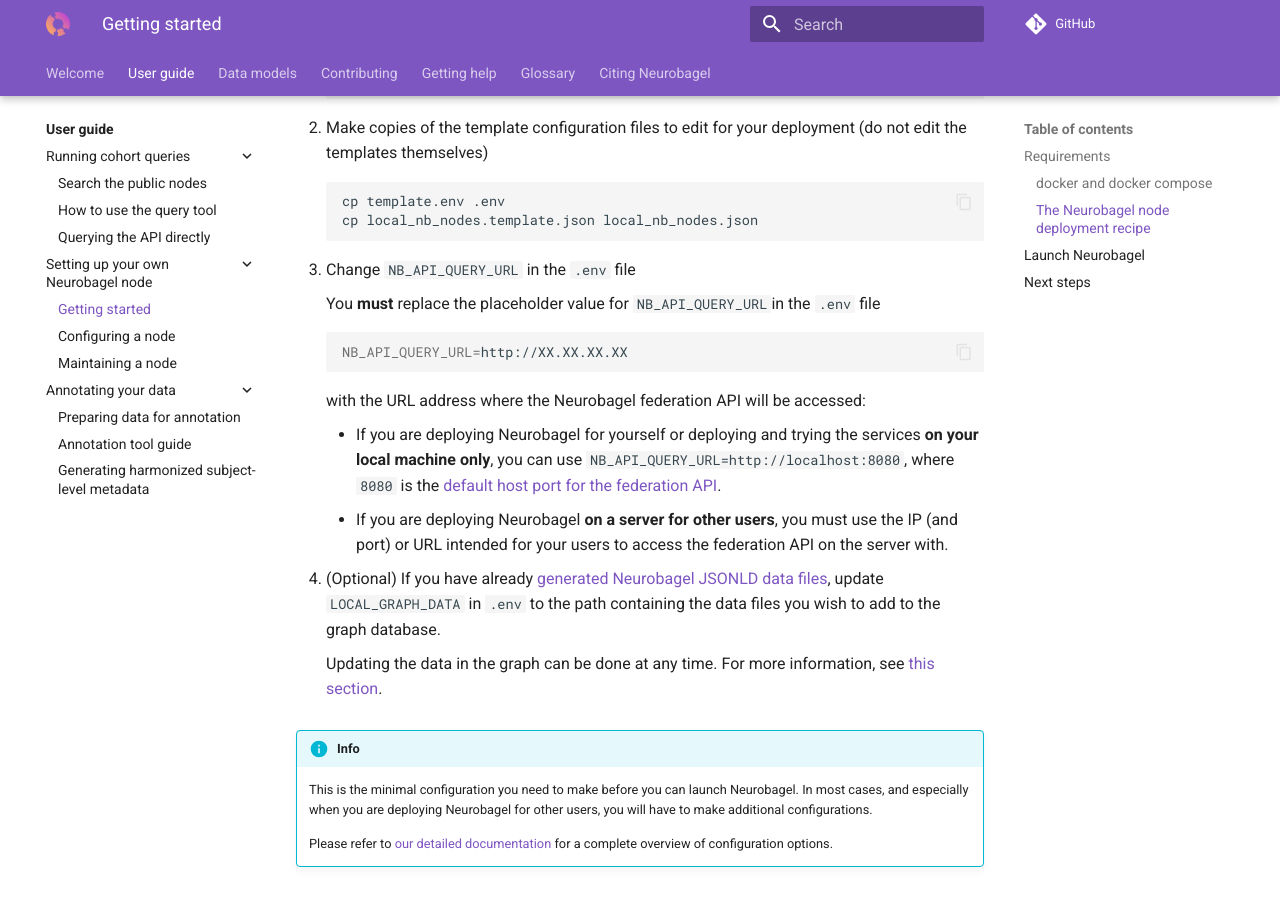
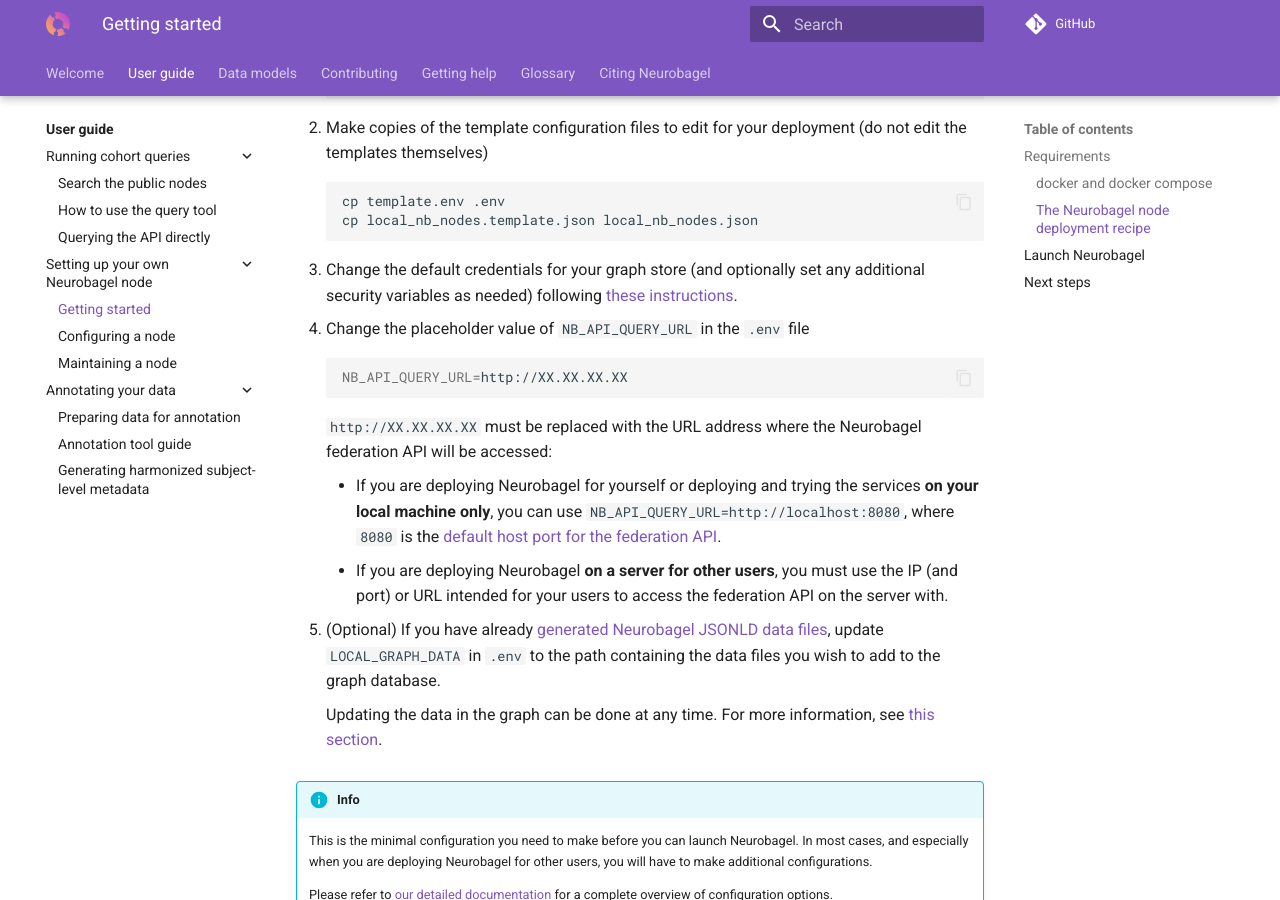
Before and after one commit to neurobagel/documentation, an MkDocs documentation site: the page built from docs/user_guide/getting_started.md, in a window 1280 px wide and 900 px high, scrolled down 1880 px. Built offline with MkDocs 1.6.1 and Material for MkDocs 9.7.7, drawn with Linux system fonts in a browser that asks for light colours; emoji names are drawn with the system emoji font; comment, search, counter and statistics services are not loaded.

Commit message:
link to passwords/security vars section in getting started

````diff
--- a/docs/user_guide/getting_started.md
+++ b/docs/user_guide/getting_started.md
@@ -88,14 +88,14 @@
 cp template.env .env
 cp local_nb_nodes.template.json local_nb_nodes.json
 ```
-3. Change `NB_API_QUERY_URL` in the `.env` file
+3. Change the default credentials for your graph store (and optionally set any additional security variables as needed) following [these instructions](config.md#change-security-relevant-variables).
 
-    You **must** replace the placeholder value for `NB_API_QUERY_URL`in the `.env` file
+4. Change the placeholder value of `NB_API_QUERY_URL` in the `.env` file
 
     ```bash
     NB_API_QUERY_URL=http://XX.XX.XX.XX
     ```
-    with the URL address where the Neurobagel federation API will be accessed:
+   `http://XX.XX.XX.XX` must be replaced with the URL address where the Neurobagel federation API will be accessed:
 
     - If you are deploying Neurobagel for yourself or deploying and trying the services **on your local machine only**,
    you can use `NB_API_QUERY_URL=http://localhost:8080`, where `8080` is the [default host port for the federation API](./config.md#environment-variables).
````
